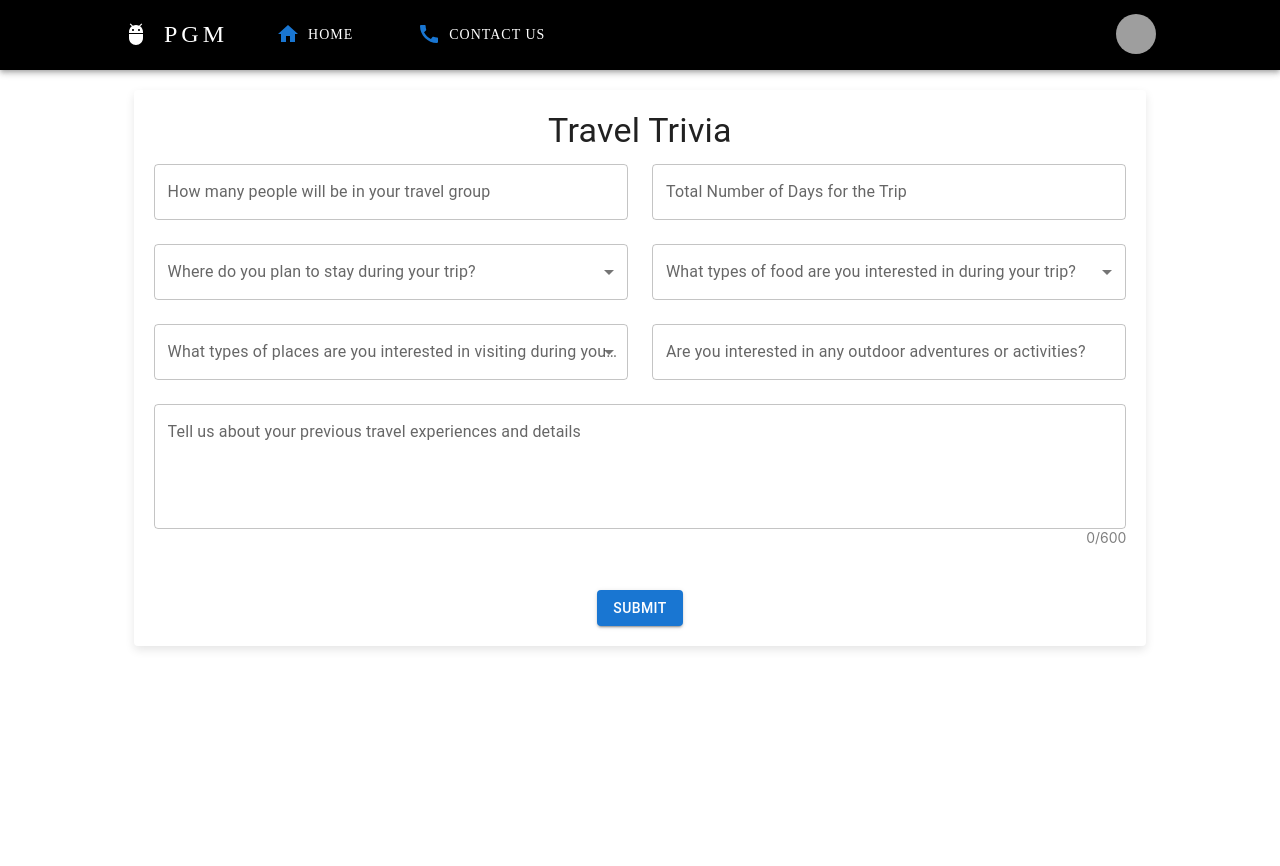
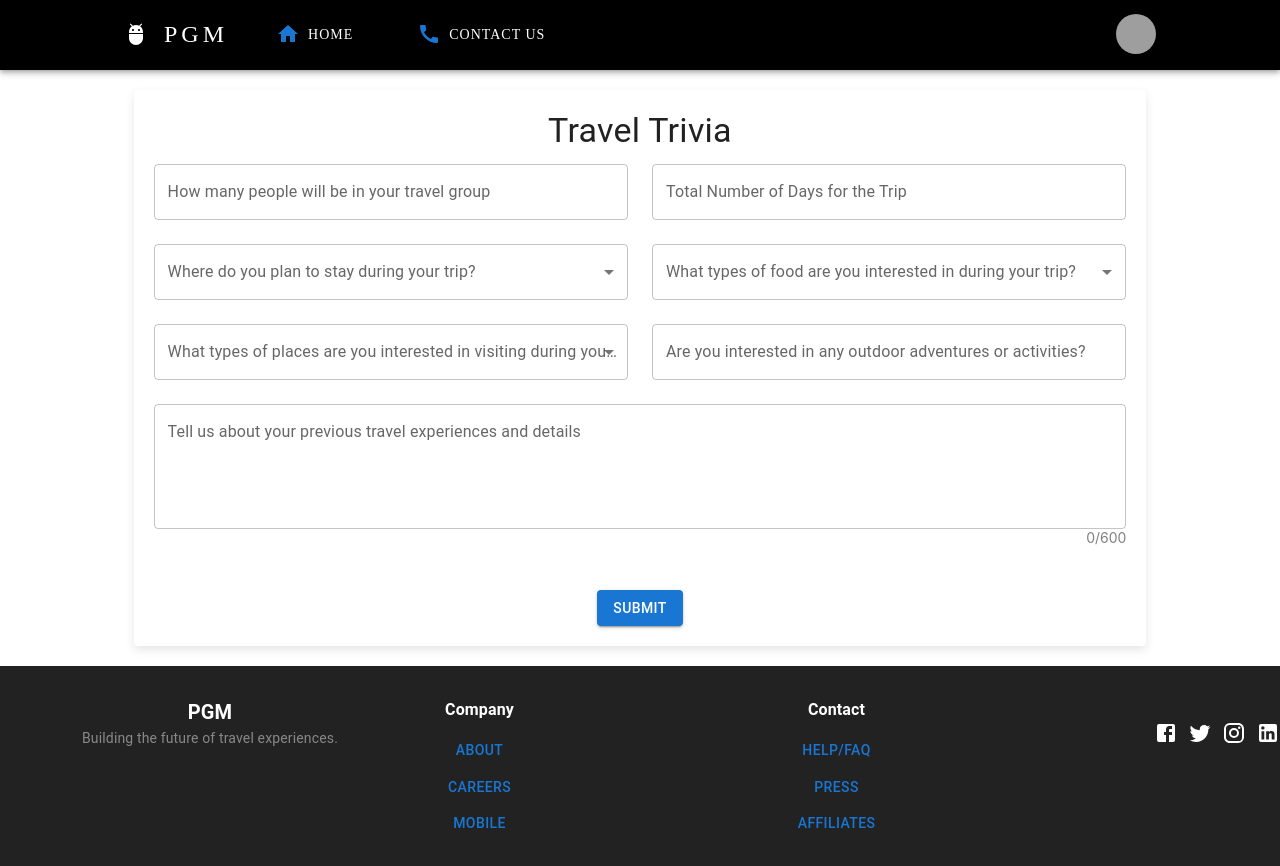
Before and after one commit to bhutani2002/Potential_Geeky_Mates, a React (Create React App) app in the folder web/: page / in a window 1280 px wide. Shown: the top 866 px of the page. Before the commit the page ends 800 px from the top, so only its background shows below. Built offline with nearby package versions, Linux system fonts and the light colour scheme; grey boxes are pictures that could not be loaded.

Commit message:
Navbar Footer Form

```diff
--- a/web/src/App.js
+++ b/web/src/App.js
@@ -2,12 +2,14 @@ import "./App.css";
 import "./components/form/addressForm";
 import AddressForm from "./components/form/addressForm";
 import Navbar from "./components/form/navbar";
+import Footer from "./components/form/footer";
 
 function App() {
   return (
     <div className="App">
       <Navbar />
       <AddressForm />
+      <Footer />
     </div>
   );
 }
--- a/web/src/components/form/footer.js
+++ b/web/src/components/form/footer.js
@@ -0,0 +1,123 @@
+import React from "react";
+import { Typography, Button } from "@mui/material";
+import { styled } from "@mui/system";
+import FacebookIcon from "@mui/icons-material/Facebook";
+import TwitterIcon from "@mui/icons-material/Twitter";
+import InstagramIcon from "@mui/icons-material/Instagram";
+import LinkedInIcon from "@mui/icons-material/LinkedIn";
+
+const Root = styled("div")(({ theme }) => ({
+  backgroundColor: "#222",
+  color: "#fff",
+  padding: "30px 0",
+}));
+
+const Container = styled("div")(({ theme }) => ({
+  display: "flex",
+  justifyContent: "space-between",
+  flexWrap: "wrap",
+  gap: "20px",
+}));
+
+const LeftColumn = styled("div")(({ theme }) => ({
+  flex: 1,
+}));
+
+const RightColumn = styled("div")(({ theme }) => ({
+  flex: 2,
+  display: "flex",
+  justifyContent: "space-between",
+}));
+
+const CompanyName = styled(Typography)(({ theme }) => ({
+  fontWeight: "bold",
+}));
+
+const Tagline = styled(Typography)(({ theme }) => ({
+  color: "#888",
+}));
+
+const Columns = styled("div")(({ theme }) => ({
+  display: "flex",
+  flexDirection: "column",
+}));
+
+const ColumnTitle = styled(Typography)(({ theme }) => ({
+  fontWeight: "bold",
+}));
+
+const ColumnLinks = styled("div")(({ theme }) => ({
+  marginTop: "8px",
+}));
+
+const SocialIcons = styled("div")(({ theme }) => ({
+  display: "flex",
+  gap: "10px",
+  marginTop: "20px",
+}));
+
+const SocialIcon = styled("a")(({ theme }) => ({
+  color: "#fff",
+  fontSize: "30px",
+}));
+
+const Footer = () => {
+  return (
+    <Root>
+      <Container>
+        <LeftColumn>
+          <CompanyName variant="h6">PGM</CompanyName>
+          <Tagline variant="body2">
+            Building the future of travel experiences.
+          </Tagline>
+        </LeftColumn>
+        <RightColumn>
+          <Columns>
+            <ColumnTitle variant="subtitle1">Company</ColumnTitle>
+            <ColumnLinks>
+              <div>
+                <Button href="/about">About</Button>
+              </div>
+              <div>
+                <Button href="/careers">Careers</Button>
+              </div>
+              <div>
+                <Button href="/mobile">Mobile</Button>
+              </div>
+            </ColumnLinks>
+          </Columns>
+          <Columns>
+            <ColumnTitle variant="subtitle1">Contact</ColumnTitle>
+            <ColumnLinks>
+              <div>
+                <Button href="/help">Help/FAQ</Button>
+              </div>
+              <div>
+                <Button href="/press">Press</Button>
+              </div>
+              <div>
+                <Button href="/affiliates">Affiliates</Button>
+              </div>
+            </ColumnLinks>
+          </Columns>
+          <SocialIcons>
+            <SocialIcon href="#">
+              <FacebookIcon />
+            </SocialIcon>
+            <SocialIcon href="#">
+              <TwitterIcon />
+            </SocialIcon>
+            <SocialIcon href="#">
+              <InstagramIcon />
+            </SocialIcon>
+            <SocialIcon href="#">
+              <LinkedInIcon />
+            </SocialIcon>
+          </SocialIcons>
+        </RightColumn>
+      </Container>
+    </Root>
+  );
+};
+
+export default Footer;
```
Also changed, not shown: 2 other files (tests, documents, lock files or other folders).
